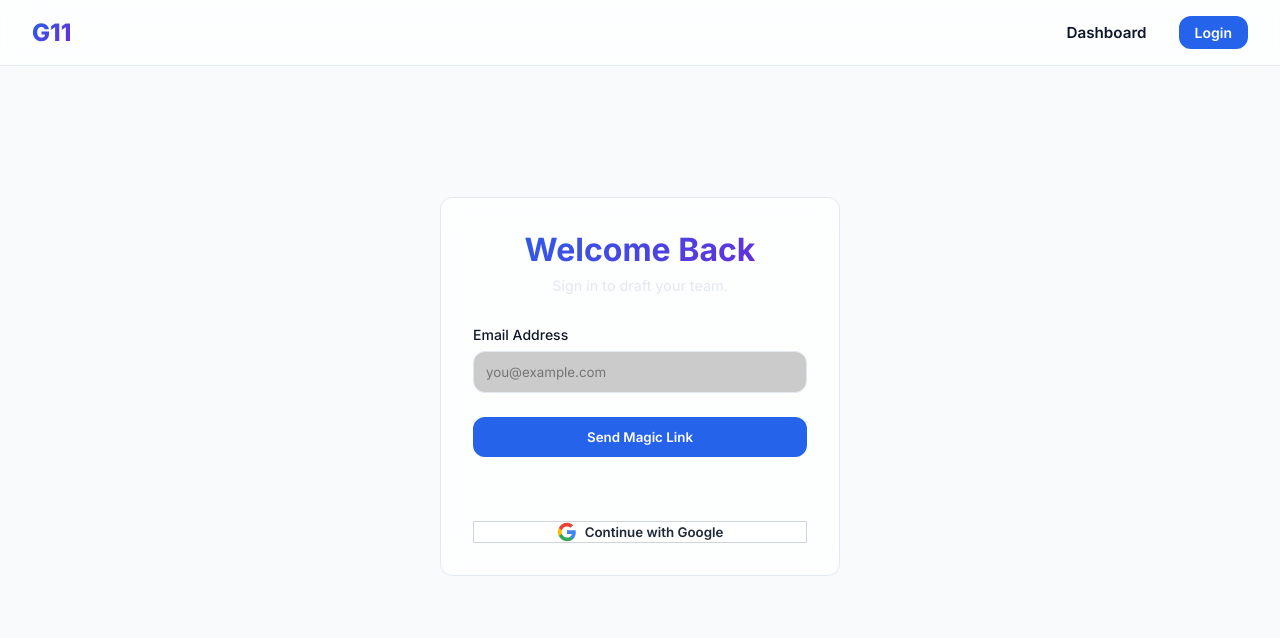
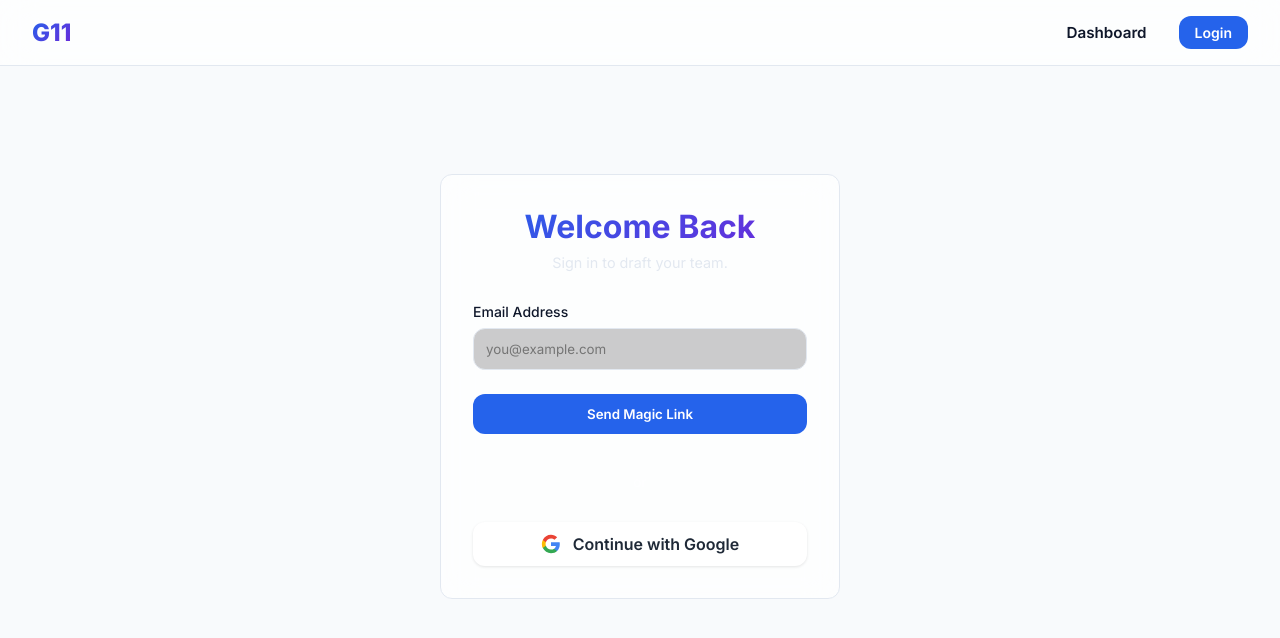
Before and after one commit to GurrehmatO/g11, a Next.js app in the folder kbl-v3/: page /login in a window 1280 px wide. Shown: the top 638 px of the page. Built offline with nearby package versions, Linux system fonts and the light colour scheme; no server answers.

Commit message:
Fix Google button styling and validation

```diff
--- a/kbl-v3/src/app/login/page.tsx
+++ b/kbl-v3/src/app/login/page.tsx
@@ -36,13 +36,32 @@ export default async function LoginPage(props: {
             Send Magic Link
           </SubmitButton>
 
-          <div style={{ display: 'flex', alignItems: 'center', margin: '0.5rem 0' }}>
+          <div style={{ display: 'flex', alignItems: 'center', margin: '1.5rem 0 1rem 0' }}>
             <div style={{ flex: 1, height: '1px', background: 'rgba(255,255,255,0.1)' }}></div>
             <span style={{ margin: '0 1rem', fontSize: '0.85rem', color: 'rgba(255,255,255,0.5)' }}>or</span>
             <div style={{ flex: 1, height: '1px', background: 'rgba(255,255,255,0.1)' }}></div>
           </div>
 
-          <SubmitButton formAction={loginWithGoogle} className="btn-secondary" style={{ width: '100%', display: 'flex', alignItems: 'center', justifyContent: 'center', gap: '0.5rem', background: '#ffffff', color: '#1f2937', fontWeight: 600, border: '1px solid #d1d5db' }} pendingText="Redirecting...">
+          <SubmitButton
+            formAction={loginWithGoogle}
+            formNoValidate
+            style={{
+              width: '100%',
+              display: 'flex',
+              alignItems: 'center',
+              justifyContent: 'center',
+              gap: '0.75rem',
+              background: '#ffffff',
+              color: '#1f2937',
+              fontWeight: 600,
+              border: 'none',
+              padding: '0.75rem',
+              borderRadius: 'var(--radius)',
+              fontSize: '1rem',
+              boxShadow: '0 1px 3px rgba(0,0,0,0.1)'
+            }}
+            pendingText="Redirecting..."
+          >
             <svg viewBox="0 0 24 24" width="20" height="20" xmlns="http://www.w3.org/2000/svg">
               <path d="M22.56 12.25c0-.78-.07-1.53-.2-2.25H12v4.26h5.92c-.26 1.37-1.04 2.53-2.21 3.31v2.77h3.57c2.08-1.92 3.28-4.74 3.28-8.09z" fill="#4285F4"/>
               <path d="M12 23c2.97 0 5.46-.98 7.28-2.66l-3.57-2.77c-.98.66-2.23 1.06-3.71 1.06-2.86 0-5.29-1.93-6.16-4.53H2.18v2.84C3.99 20.53 7.7 23 12 23z" fill="#34A853"/>
```
